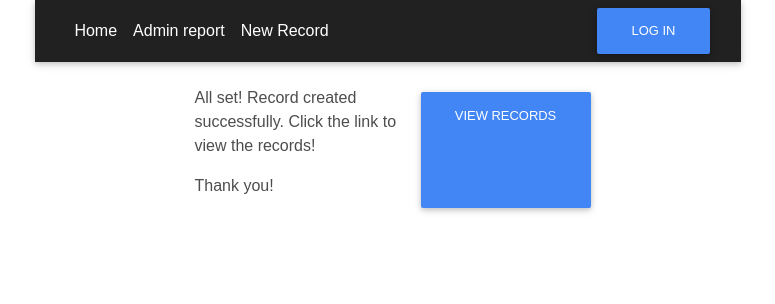
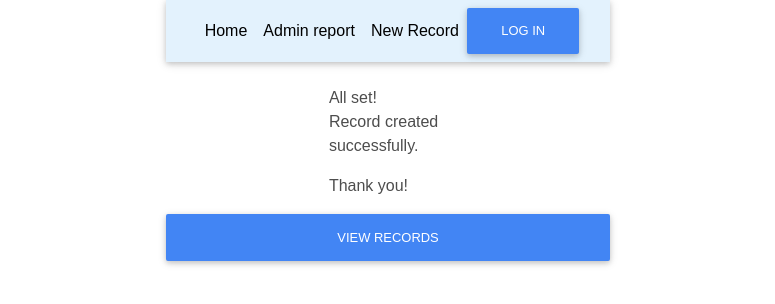
Before and after one commit to nezlobnaya/registartion_form, a React (Create React App) app in the folder client/: page /success in a window 1280 px wide. Shown: the top 304 px of the page, without its empty margins (252-1027 px from the left). Built offline with nearby package versions, Linux system fonts and the light colour scheme; no server answers; the HTML template or start-up script is replaced by a standard one.

Commit message:
restyling

```diff
--- a/client/src/components/Navigation/Navigation.js
+++ b/client/src/components/Navigation/Navigation.js
@@ -4,12 +4,12 @@ import AuthNav from "./auth-nav";
 
 function Navigation() {
     return(
-      <nav className="navbar navbar-expand-lg navbar-dark bg-dark mb-4">
+      <nav className="navbar sticky-top navbar-expand-lg navbar-light mb-4" style={{backgroundColor: "#e3f2fd"}}>
         <div className='container'>
           <ul className="navbar-nav mr-auto">
-            <li className="nav-item"><NavLink exact className="nav-link" activeClassName="active" to="/">Home</NavLink></li>
-            <li className="nav-item"><NavLink exact className="nav-link" activeClassName="active" to="/records/">Admin report</NavLink></li>
-            <li className="nav-item"><NavLink exact className="nav-link" activeClassName="active" to="/records/new">New Record</NavLink></li>
+            <li className="nav-item font-weight-normal"><NavLink exact className="nav-link" activeClassName="active" to="/">Home</NavLink></li>
+            <li className="nav-item font-weight-normal"><NavLink exact className="nav-link" activeClassName="active" to="/records/">Admin report</NavLink></li>
+            <li className="nav-item font-weight-normal"><NavLink exact className="nav-link" activeClassName="active" to="/records/new">New Record</NavLink></li>
           </ul>
           <AuthNav />
         </div>
--- a/client/src/components/RecordsList/RecordsList.js
+++ b/client/src/components/RecordsList/RecordsList.js
@@ -93,8 +93,8 @@ const renderBody = () => {
               <td>{zip}</td>
               <td>{country}</td>
               <td>{moment(date).toString()}</td>
-              <td className='operation'>
-                <Link to={`/records/${_id}/edit`}className="btn btn-primary">Edit</Link>
+              <td className='operation' style={{backgroundColor: "#e3f2fd"}} >
+                <Link to={`/records/${_id}/edit`}  className="btn btn-primary">Edit</Link>
                   <MDBIcon far icon="trash-alt" onClick={() => showDeleteModal(_id)} className='btn btn-danger'></MDBIcon>
               </td>
           </tr>
--- a/client/src/components/Success/RecordSuccess.js
+++ b/client/src/components/Success/RecordSuccess.js
@@ -5,14 +5,14 @@ export default function RecordSuccess() {
       <div className="row justify-content-center">
         <div className="col-10 col-sm-7 col-md-5 col-lg-4">
           <p>
-          All set! Record created successfully.
-          Click the link to view the records!
+          All set!<br />
+          Record created successfully.<br />
           </p>
           <p>
             Thank you!
           </p>
         </div>
-        <Link to="/records/" className="btn btn-primary float-right">View Records</Link>
+        <Link to="/records/" className="btn btn-primary btn-block">View Records</Link>
       </div>
     );
   }
```
